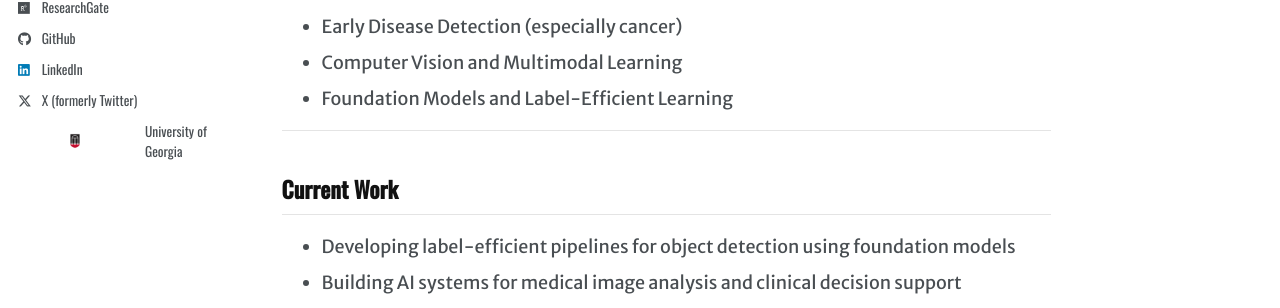
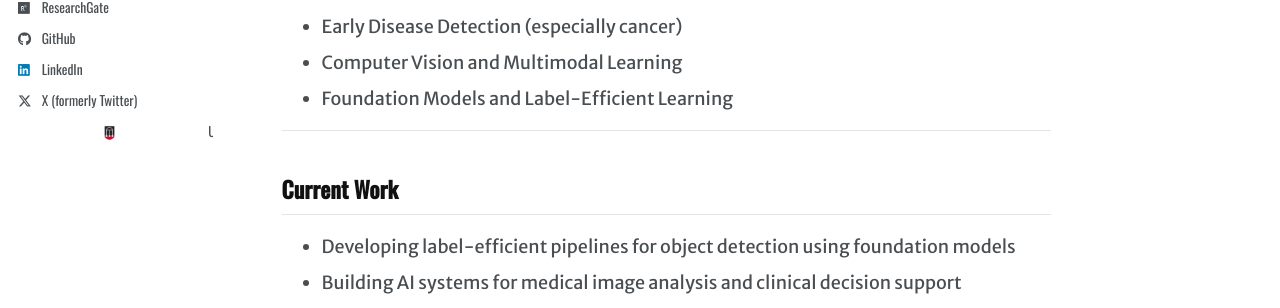
Before and after one commit to nimadarbandi/nimadarbandi.github.io, a Jekyll site: the page built from _pages/about.md, in a window 1280 px wide. Shown: the part 541-849 px from the top of the page. Built offline with Jekyll 4.4.1, drawn with Linux system fonts in a browser that asks for light colours; some web fonts are replaced; a script bundle is joined from its source files by our own code; library files that are not in the unit come from our copies.

Commit message:
uga-logo

```diff
--- a/_includes/author-profile.html
+++ b/_includes/author-profile.html
@@ -171,12 +171,7 @@
       {% if author.zhihu %}
       <li><a href="https://www.zhihu.com/people/{{ author.zhihu }}"><i class="fab fa-fw fa-zhihu icon-pad-right" aria-hidden="true"></i>Zhihu</a></li>
       {% endif %}
-      <li class="sidebar-uga-item">
-        <a href="https://www.uga.edu/">
-          <img class="sidebar-uga-logo icon-pad-right" src="{{ '/images/UGA-favicon.ico' | relative_url }}" alt="" aria-hidden="true">
-          <span>University of Georgia</span>
-        </a>
-      </li>
+      <li><a href="https://www.uga.edu/"><img class="sidebar-uga-logo icon-pad-right" src="{{ '/images/UGA-favicon.ico' | relative_url }}" alt="" aria-hidden="true">University of Georgia</a></li>
     </ul>
   </div>
 </div>
--- a/_includes/head/custom.html
+++ b/_includes/head/custom.html
@@ -96,26 +96,11 @@
 
   .sidebar-uga-logo {
     display: inline-block;
-    width: 16px;
-    height: 16px;
+    width: 1.25em;
+    height: 1.25em;
     object-fit: contain;
-    vertical-align: text-bottom;
+    vertical-align: middle;
     margin-right: 0;
-  }
-
-  .sidebar .author__urls li.sidebar-uga-item {
-    white-space: normal;
-  }
-
-  .sidebar .author__urls li.sidebar-uga-item a {
-    display: flex;
-    align-items: center;
-    gap: 0.5em;
-    min-width: 0;
-  }
-
-  .sidebar .author__urls li.sidebar-uga-item a span {
-    overflow-wrap: anywhere;
   }
 
   html:not([data-theme="dark"]) .masthead__menu-item.selected a {
```
